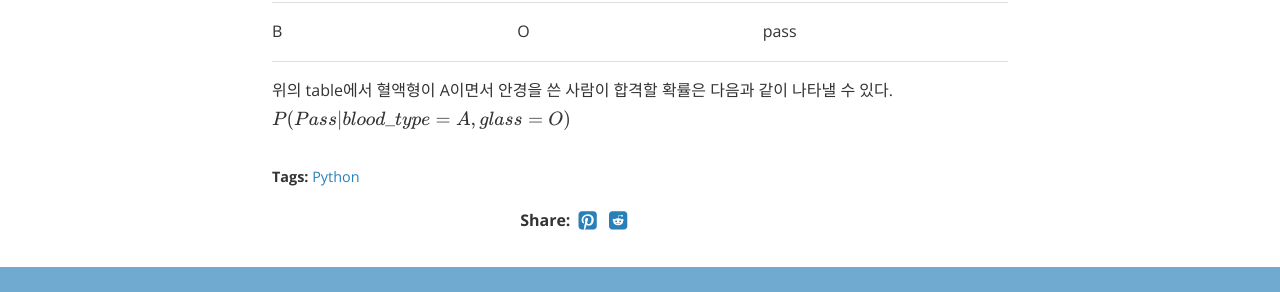
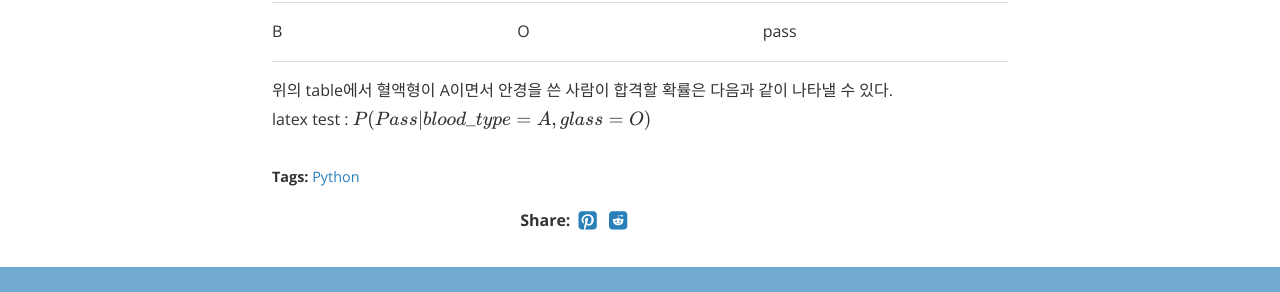
Before and after one commit to parkeunsang/blog, a Jekyll site: the page built from _posts/2021-04-22-NB.md, in a window 1280 px wide and 900 px high, scrolled down 512 px. Shown: the part 436-728 px from the top of the window. Built offline with Jekyll 4.4.1, drawn with Linux system fonts in a browser that asks for light colours; nearby versions of some CDN libraries; formulas are drawn with MathJax 3.

Commit message:
latex test

```diff
--- a/_includes/head.html
+++ b/_includes/head.html
@@ -75,4 +75,5 @@
 	<script type="text/javascript">
 		window.tooltips = []
 	</script>
+  <script src="https://cdn.mathjax.org/mathjax/latest/MathJax.js?config=TeX-AMS-MML_HTMLorMML" type="text/javascript"></script>
 </head>
--- a/_layouts/post.html
+++ b/_layouts/post.html
@@ -33,8 +33,8 @@
 <article class="post-content">
   {{ content }}
 </article>
-<script type="text/javascript" src="http://cdn.mathjax.org/mathjax/latest/MathJax.js?config=TeX-AMS-MML_HTMLorMML">
-</script>
+<!-- <script type="text/javascript" src="http://cdn.mathjax.org/mathjax/latest/MathJax.js?config=TeX-AMS-MML_HTMLorMML">
+</script> -->
 
 {% if site.jekyll-archives %}
 {% if page.tags.size > 0 %}
--- a/_posts/2021-04-22-NB.md
+++ b/_posts/2021-04-22-NB.md
@@ -21,4 +21,5 @@
 |B|O|pass|
 
 위의 table에서 혈액형이 A이면서 안경을 쓴 사람이 합격할 확률은 다음과 같이 나타낼 수 있다.<br>
+latex test :
 $$P(Pass|blood\_type=A, glass=O)$$
```
Also changed, not shown: 5 other files.
